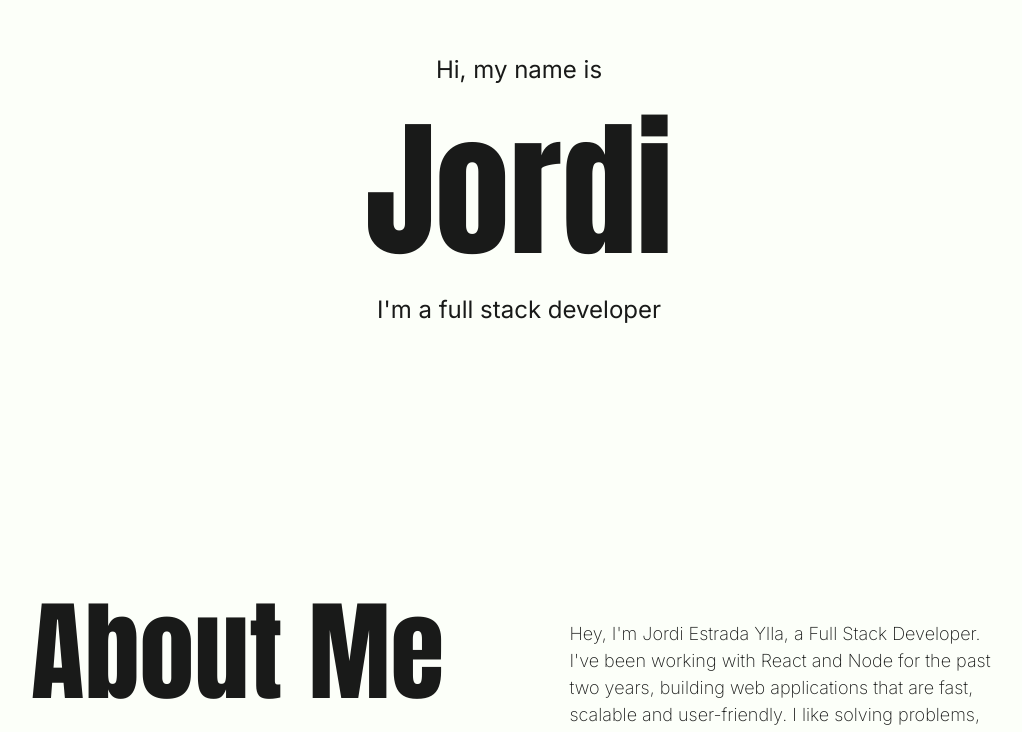
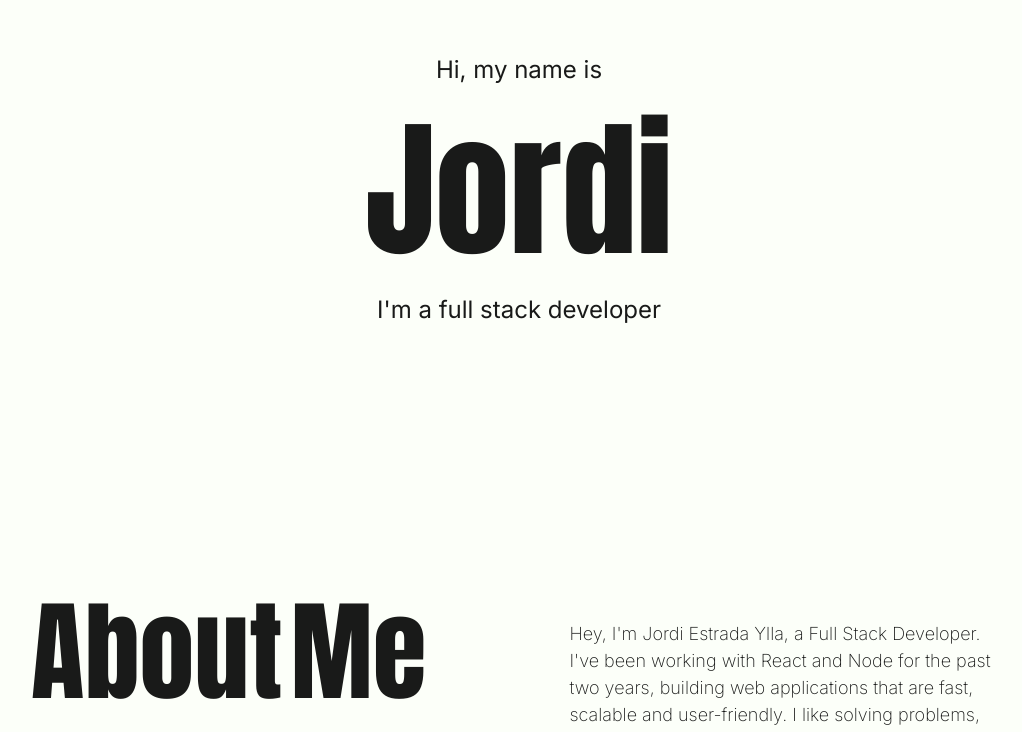
Before and after one commit to Jordiestrada3/portfolio_v1, a Next.js app: page / in a window 1280 px wide. Shown: the part 210-942 px from the top of the page, without its empty margins (121-1143 px from the left). Built offline with nearby package versions, Linux system fonts and the light colour scheme.

Commit message:
Refactor, refactor in the animations

```diff
--- a/app/animations/letters-pull-up.tsx
+++ b/app/animations/letters-pull-up.tsx
@@ -23,7 +23,7 @@ export function LettersPullUp({
     }),
   };
   const ref = React.useRef(null);
-  const isInView = useInView(ref, { once: true });
+  const isInView = useInView(ref, { once: false });
   return (
     <div className="flex justify-center">
       {splittedText.map((current, i) => (
--- a/app/animations/words-pull-up.tsx
+++ b/app/animations/words-pull-up.tsx
@@ -10,7 +10,7 @@ export function WordsPullUp({
   text: string;
   className?: string;
 }) {
-  const splittedText = text.split('  ');
+  const splittedText = text.split(' ');
 
   const pullupVariant = {
     initial: { y: 20, opacity: 0 },
@@ -18,12 +18,12 @@ export function WordsPullUp({
       y: 0,
       opacity: 1,
       transition: {
-        delay: i * 0.1,
+        delay: i * 0.2,
       },
     }),
   };
   const ref = React.useRef(null);
-  const isInView = useInView(ref, { once: true });
+  const isInView = useInView(ref, { once: false });
   return (
     <div className="flex">
       {splittedText.map((current, i) => (
```
